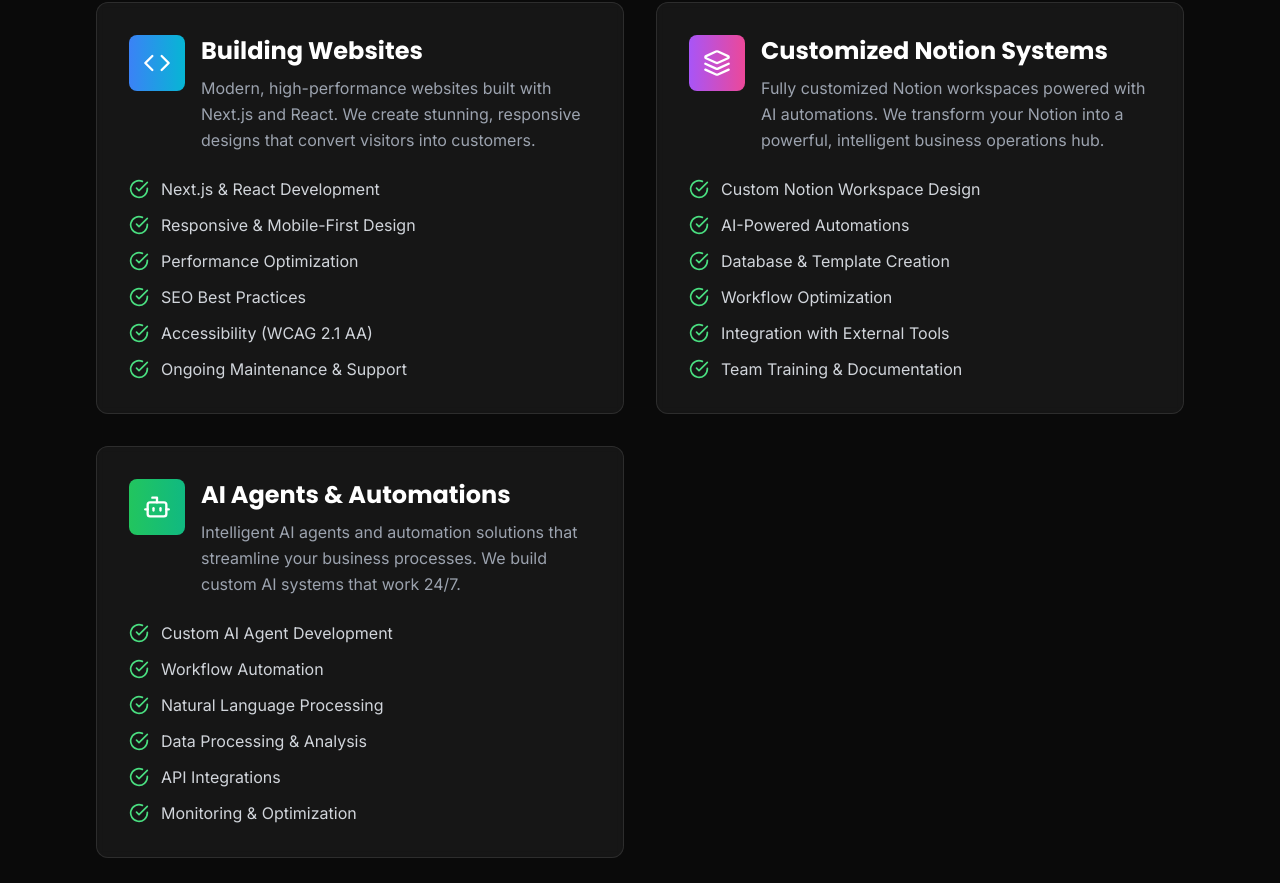
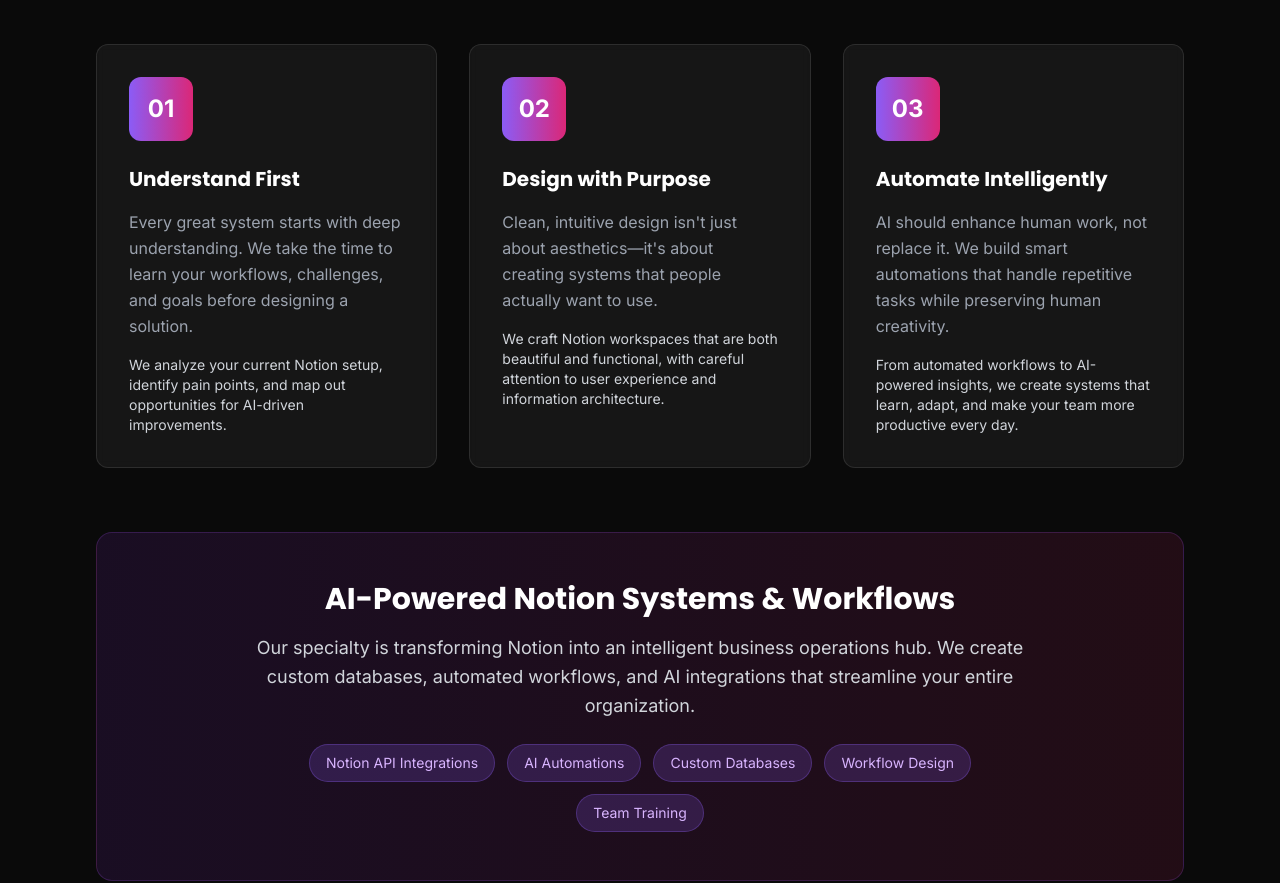
Before and after one commit to SalahDevv28/My-Portfolio, a Next.js app: page / in a window 1280 px wide. Shown: the part 1270-2153 px from the top of the page. Built offline with nearby package versions, Linux system fonts and the light colour scheme.

Commit message:
feat: replace services section with design philosophy focused on AI-powered Notion systems

```diff
--- a/app/page.tsx
+++ b/app/page.tsx
@@ -192,51 +192,94 @@
         </div>
       </section>
 
-      {/* Services Section */}
+      {/* Design Philosophy Section */}
       <section id="services" className="py-20 px-6 lg:px-24">
         <div className="max-w-7xl mx-auto">
           <div className="text-center mb-16">
             <h2 className="text-3xl sm:text-4xl lg:text-5xl font-bold text-white mb-6">
-              What We <span className="text-transparent bg-clip-text bg-gradient-to-r from-purple-400 to-pink-400">Do</span>
+              Our <span className="text-transparent bg-clip-text bg-gradient-to-r from-purple-400 to-pink-400">Philosophy</span>
             </h2>
-            <p className="text-xl text-gray-300 max-w-3xl mx-auto">
-              We specialize in three core areas, helping businesses build modern digital presence and automate their operations.
+            <p className="text-xl text-gray-300 max-w-3xl mx-auto leading-relaxed">
+              We believe in the power of AI-enhanced Notion systems to transform how businesses operate.
+              Our approach combines clean design, intelligent automation, and seamless user experiences.
             </p>
           </div>
 
-          <div className="grid grid-cols-1 lg:grid-cols-2 gap-8">
-            {services.map((service, index) => {
-              const Icon = service.icon
-              return (
-                <div
-                  key={service.id}
-                  className="group p-8 bg-white/5 backdrop-blur-sm border border-white/10 rounded-xl hover:border-purple-500/50 transition-all duration-300 hover:scale-105"
-                >
-                  <div className="flex items-start space-x-4 mb-6">
-                    <div className={`flex-shrink-0 w-14 h-14 bg-gradient-to-r ${service.color} rounded-lg flex items-center justify-center group-hover:scale-110 transition-transform`}>
-                      <Icon className="w-7 h-7 text-white" />
+          <div className="grid grid-cols-1 md:grid-cols-3 gap-8">
+            {/* Philosophy Card 1 */}
+            <div className="group p-8 bg-white/5 backdrop-blur-sm border border-white/10 rounded-xl hover:border-purple-500/50 transition-all duration-300">
+              <div className="w-16 h-16 bg-gradient-to-r from-purple-600 to-pink-600 rounded-xl flex items-center justify-center mb-6 group-hover:scale-110 transition-transform">
+                <span className="text-2xl font-bold text-white">01</span>
               </div>
-                    <div className="flex-1">
-                      <h3 className="text-2xl font-bold text-white mb-2 group-hover:text-purple-300 transition-colors">
-                        {service.title}
+              <h3 className="text-xl font-bold text-white mb-4 group-hover:text-purple-300 transition-colors">
+                Understand First
               </h3>
-                      <p className="text-gray-400 leading-relaxed">
-                        {service.description}
+              <p className="text-gray-400 leading-relaxed mb-4">
+                Every great system starts with deep understanding. We take the time to learn your workflows,
+                challenges, and goals before designing a solution.
+              </p>
+              <p className="text-gray-300 text-sm">
+                We analyze your current Notion setup, identify pain points, and map out opportunities
+                for AI-driven improvements.
+              </p>
+            </div>
+
+            {/* Philosophy Card 2 */}
+            <div className="group p-8 bg-white/5 backdrop-blur-sm border border-white/10 rounded-xl hover:border-purple-500/50 transition-all duration-300">
+              <div className="w-16 h-16 bg-gradient-to-r from-purple-600 to-pink-600 rounded-xl flex items-center justify-center mb-6 group-hover:scale-110 transition-transform">
+                <span className="text-2xl font-bold text-white">02</span>
+              </div>
+              <h3 className="text-xl font-bold text-white mb-4 group-hover:text-purple-300 transition-colors">
+                Design with Purpose
+              </h3>
+              <p className="text-gray-400 leading-relaxed mb-4">
+                Clean, intuitive design isn't just about aesthetics—it's about creating systems
+                that people actually want to use.
+              </p>
+              <p className="text-gray-300 text-sm">
+                We craft Notion workspaces that are both beautiful and functional, with careful
+                attention to user experience and information architecture.
+              </p>
+            </div>
+
+            {/* Philosophy Card 3 */}
+            <div className="group p-8 bg-white/5 backdrop-blur-sm border border-white/10 rounded-xl hover:border-purple-500/50 transition-all duration-300">
+              <div className="w-16 h-16 bg-gradient-to-r from-purple-600 to-pink-600 rounded-xl flex items-center justify-center mb-6 group-hover:scale-110 transition-transform">
+                <span className="text-2xl font-bold text-white">03</span>
+              </div>
+              <h3 className="text-xl font-bold text-white mb-4 group-hover:text-purple-300 transition-colors">
+                Automate Intelligently
+              </h3>
+              <p className="text-gray-400 leading-relaxed mb-4">
+                AI should enhance human work, not replace it. We build smart automations that
+                handle repetitive tasks while preserving human creativity.
+              </p>
+              <p className="text-gray-300 text-sm">
+                From automated workflows to AI-powered insights, we create systems that learn,
+                adapt, and make your team more productive every day.
               </p>
             </div>
           </div>
 
-                  <div className="space-y-3">
-                    {service.features.map((feature, featureIndex) => (
-                      <div key={featureIndex} className="flex items-center space-x-3">
-                        <CheckCircle className="w-5 h-5 text-green-400 flex-shrink-0" />
-                        <span className="text-gray-300">{feature}</span>
-                      </div>
+          {/* Core Service Highlight */}
+          <div className="mt-16 p-8 md:p-12 bg-gradient-to-r from-purple-900/20 to-pink-900/20 rounded-2xl border border-purple-500/20">
+            <div className="max-w-3xl mx-auto text-center">
+              <h3 className="text-2xl md:text-3xl font-bold text-white mb-4">
+                AI-Powered Notion Systems & Workflows
+              </h3>
+              <p className="text-lg text-gray-300 mb-6 leading-relaxed">
+                Our specialty is transforming Notion into an intelligent business operations hub.
+                We create custom databases, automated workflows, and AI integrations that streamline
+                your entire organization.
+              </p>
+              <div className="flex flex-wrap justify-center gap-3">
+                {['Notion API Integrations', 'AI Automations', 'Custom Databases', 'Workflow Design', 'Team Training'].map((item) => (
+                  <span key={item} className="px-4 py-2 bg-purple-600/20 text-purple-300 text-sm rounded-full border border-purple-600/30">
+                    {item}
+                  </span>
                 ))}
               </div>
             </div>
-              )
-            })}
           </div>
         </div>
       </section>
```
Lines whose indentation alone changed are shown as unchanged.
